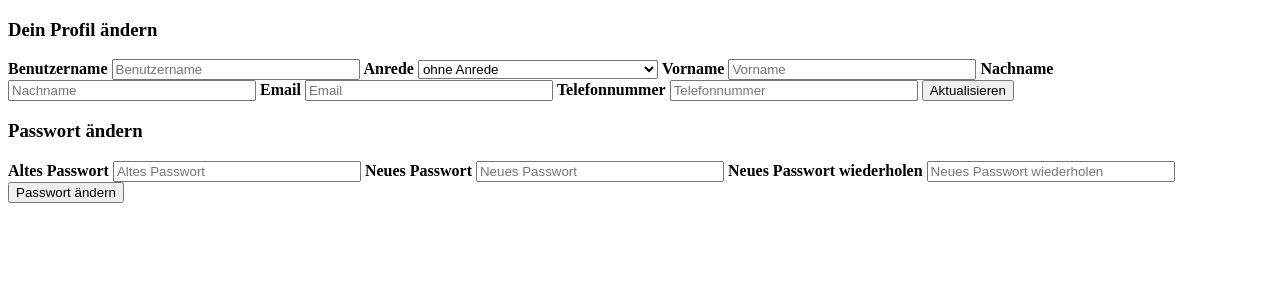
After one commit to LRenTi/BIF1_Hotel-Website, a PHP site: page /pages/profile/profilechange.php in a window 1280 px wide. The commit adds this page. Shown: the top 300 px of the page. Run offline with PHP 8.4, Linux system fonts and the light colour scheme; the template is opened without the code that fills it, so the values that code supplies are empty.

Commit message:
Update Profile Section

```diff
--- /dev/null
+++ b/pages/profile/profilechange.php
@@ -0,0 +1,81 @@
+<?php $msg = ""; ?>
+<!DOCTYPE html>
+<html>
+    <body>
+        <div class="container-sm d-flex justify-content-center row mt-2">
+            <div class="col col-6">
+            <h3>Dein Profil ändern</h3>
+            <?php
+            if(isset($_GET["msg"]))
+			{
+
+                if ($_GET["msg"] == "profilesuccess")
+				{
+					echo "<p style=\"color:green\">Profil erfolgreich aktualisiert!</p>";
+				}
+            }
+            ?>
+            <form method="post" action="./php/update_profile.php">
+                <label><b>Benutzername</b></label>
+                <input type="text" class="text-center form-control mb-3" style="width: 15rem;" placeholder="Benutzername" id="username" value="<?php echo $user["USERNAME"]; ?>" name="username" required>
+                <label><b>Anrede</b></label>
+                <select class="text-center form-control mb-3" style="width: 15rem;" placeholder="Anrede" id="anrede" name="anrede" value="<?php echo $user["ANREDE"]; ?>"required>
+                <?php
+                if($user["ANREDE"] == "Herr"){
+                    echo "<option id=\"male\" selected>Herr</option>";
+                    echo "<option id=\"female\">Frau</option>";
+                    echo "<option id=\"divers\">ohne Anrede</option>";
+                } else if($user["ANREDE"] == "Frau"){
+                    echo "<option id=\"female\" selected>Frau</option>";
+                    echo "<option id=\"male\">Herr</option>";
+                    echo "<option id=\"divers\">ohne Anrede</option>";
+                } else {
+                    echo "<option id=\"divers\" selected>ohne Anrede</option>";
+                    echo "<option id=\"male\">Herr</option>";
+                    echo "<option id=\"female\">Frau</option>";
+                }
+                ?>
+                    </select>
+
+                <label><b>Vorname</b></label>
+                <input type="text" class="text-center form-control mb-3" style="width: 15rem;" placeholder="Vorname" value="<?php echo $user["VORNAME"]; ?>" name="Vorname" required>
+                <label><b>Nachname</b></label>
+                <input type="text" class="text-center form-control mb-3" style="width: 15rem;" placeholder="Nachname" value="<?php echo $user["NACHNAME"]; ?>" name="Nachname" required>
+                <label><b>Email</b></label>
+                <input type="text" class="text-center form-control mb-3" style="width: 15rem;" placeholder="Email" id="email" name="email" value="<?php echo $user["EMAIL"]; ?>" required>
+                <label><b>Telefonnummer</b></label>
+                <input type="telephone" class="text-center form-control mb-3" style="width: 15rem;" placeholder="Telefonnummer" id="telephone" name="telephone" value="<?php echo $user["TELEFON"]; ?>" required>
+                <button type="submit" class="btn btn-outline cblue mb-3 mt-2" name="submit">Aktualisieren</button>
+            </form>
+        </div>
+        <div class="col col-6">
+                <h3>Passwort ändern</h3>
+                <?php
+                    if(isset($_GET["msg"])){
+                        if ($_GET["msg"] == "pwsuccess") {
+                            echo "<p style=\"color:green\">Passwort erfolgreich aktualisiert!</p>";
+                        }
+                        if ($_GET["msg"] == "pwdiverge") {
+                            echo "<p style=\"color:red\">Neue passwörter stimmen nicht überein!</p>";
+                        }
+                        if ($_GET["msg"] == "pwwrong") {
+                            echo "<p style=\"color:red\">Altes Passwort ist falsch!</p>";
+                        }
+                        if ($_GET["msg"] == "pwsame") {
+                            echo "<p style=\"color:red\">Neues Passwort darf nicht gleich dem alten sein!</p>";
+                        }
+                    }
+                ?>
+                <form method="post" action="./php/update_password.php">
+                    <label><b>Altes Passwort</b></label>
+                    <input type="password" class="text-center form-control mb-3" style="width: 15rem;" placeholder="Altes Passwort" id="oldpw" name="oldpw" required>
+                    <label><b>Neues Passwort</b></label>
+                    <input type="password" class="text-center form-control mb-3" style="width: 15rem;" placeholder="Neues Passwort" id="newpw" name="newpw" required>
+                    <label><b>Neues Passwort wiederholen</b></label>
+                    <input type="password" class="text-center form-control mb-3" style="width: 15rem;" placeholder="Neues Passwort wiederholen" id="newpw2" name="newpw2" required>
+                    <button type="submit" class="btn btn-outline cblue mb-3 mt-2" name="submit">Passwort ändern</button>
+                </form>
+                <?php echo $msg ?>
+            </div>
+    </body>
+</html>
--- a/php/update_profile.php
+++ b/php/update_profile.php
@@ -1,3 +1,4 @@
+// Script zum Profildaten ändern
 <?php
 session_start();
 require("mysql.php");
@@ -30,6 +31,6 @@ $stmt->execute();
 $_SESSION["usernameSession"] = $username;
 
 // Weiterleiten des Benutzers zurück zum Profil
-header("Location: ../index.php?include=profile");
+header("Location: ../index.php?include=profile&site=change&msg=profilesuccess");
 exit();
 ?>
```
Also changed, not shown: pages/profile.php (+27 -31 lines), pages/profile/profilebooking.php (added, +9 -0 lines), php/update_password.php (added, +46 -0 lines).
